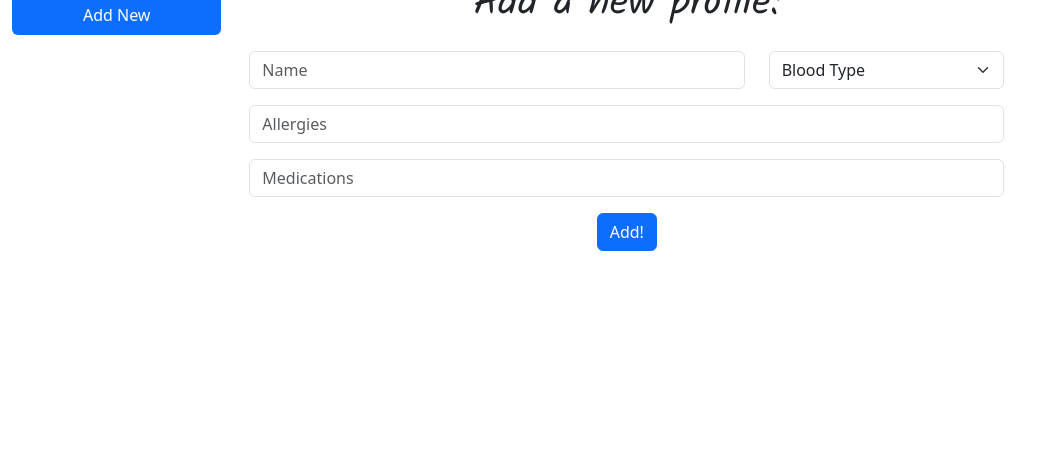
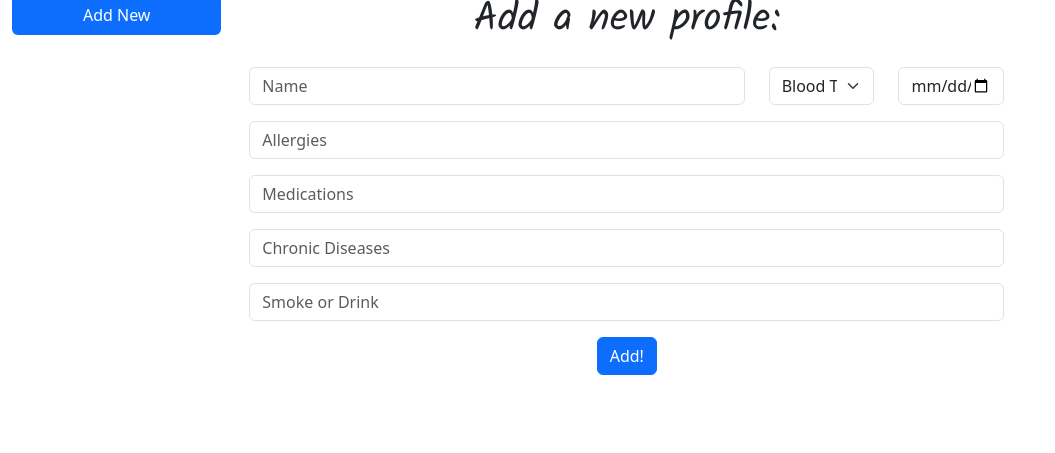
Before and after one commit to Thiagoalves033/Final_Project, a Flask app: page /profiles in a window 1280 px wide, after a click on "Add New". Shown: the part 347-800 px from the top of the page, without its empty margins (0-1055 px from the left). Run offline with Flask 3, Linux system fonts and the light colour scheme; the first user in the database is signed in.

Commit message:
Removed vaccination and appointments from profiles and added other values to the table

```diff
--- a/app.py
+++ b/app.py
@@ -109,21 +109,44 @@ def profiles():
         return render_template("profiles.html", PROFILES=profiles)
     else:
         name = request.form.get("name")
+        birth = request.form.get("birthdate")
         blood = request.form.get("blood")
         allergies = request.form.get("allergies")
         medications = request.form.get("medications")
+        chronic = request.form.get("chronic")
+        smokedrink = request.form.get("smokedrink")
 
         # Ensure everything was submitted
-        if not name or not blood or not allergies or not medications:
+        if not name or not birth or not blood or not allergies or not medications or not chronic or not smokedrink:
             return render_template("error.html")
 
         # Insert new profile
-        db.execute("INSERT INTO profiles (user_id, name, blood, allergies, medications) VALUES (?, ?, ?, ?, ?)",
-                   (session["user_id"], name, blood, allergies, medications))
+        db.execute("INSERT INTO profiles (user_id, name, birthdate, blood, allergies, medications, diseases, smokedrink) VALUES (?, ?, ?, ?, ?, ?, ?, ?)",
+                   (session["user_id"], name, birth, blood, allergies, medications, chronic, smokedrink))
         conn.commit()
 
         return redirect("/profiles")
 
+@app.route("/add_appointment", methods=["POST"])
+@login_required
+def add_appointment():
+    specialty = request.form.get("specialty")
+    date = request.form.get("ap_date")
+    hour = request.form.get("hour")
+
+    tab = request.form.get("activeTab")
+
+    # Ensure everything was submitted
+    if not specialty or not date or not hour:
+        return render_template("error.html")
+
+    # Insert new row
+    db.execute("INSERT INTO appointments (profile_id, specialty, date, time) VALUES (?, ?, ?, ?)",
+               (tab, specialty, date, hour))
+
+    conn.commit()
+
+    return redirect("/profiles")
 
 @app.route("/practices")
 @login_required
--- a/templates/profiles.html
+++ b/templates/profiles.html
@@ -16,7 +16,7 @@
         <div class="container">
             <div class="tab-content tc col-9" id="v-pills-tabContent">
                 {% for profile in PROFILES %}
-                <div class="tab-pane fade mt-3" id="{{ profile[2] }}" role="tabpanel" aria-labelledby="{{ profile [2] }}-tab" tabindex="0">
+                <div class="tab-pane fade mt-3" id="{{ profile[2] }}" role="tabpanel" aria-labelledby="{{ profile [0] }}" tabindex="0">
 
                     <!-- Basic Information -->
                     <h2>{{ profile[2] }}</h2>
@@ -24,104 +24,51 @@
                     <table class="table table table-bordered">
                         <tbody>
                             <tr>
-                                <th scope="row">Blood Type</th>
+                                <th scope="row">Date of Birth</th>
                                 <td>{{ profile[3] }}</td>
                             </tr>
 
                             <tr>
+                                <th scope="row">Blood Type</th>
+                                <td>{{ profile[4] }}</td>
+                            </tr>
+
+                            <tr>
                                 <th scope="row">Allergies</th>
+                                <td>{{ profile[5] }}</td>
+                            </tr>
+
+                            <tr>
+                                <th scope="row">Medications</th>
+                                <td>{{ profile[6] }}</td>
+                            </tr>
+
+                            <tr>
+                                <th scope="row">Chronic Diseases</th>
                                 <td>{{ profile[-2] }}</td>
                             </tr>
 
                             <tr>
-                                <th scope="row">Medications</th>
+                                <th scope="row">Smoke / Alcohol</th>
                                 <td>{{ profile[-1] }}</td>
                             </tr>
                         </tbody>
                     </table>
-
-                    <!-- Appointments -->
-                    <h2 class="my-3">Appointments</h2>
-                    <hr>
-                    <table class="table table table-bordered table-striped" id="ap_table">
-                        <thead>
-                            <th>Speciality</th>
-                            <th>Date</th>
-                            <th>Hour</th>
-                        </thead>
-                        <tbody>
-                            <tr>
-
-                            </tr>
-                        </tbody>
-                    </table>
-
-                    <!-- Add new row to appointments-->
-                    <div class="row">
-                        <div class="col-3 my-3">
-                            <input class="form-control mt-3" type="text" placeholder="Specialty" id="specialty" autocomplete="off">
-                        </div>
-
-                        <div class="col-3 my-3">
-                            <input class="form-control mt-3" type="date" placeholder="Date" id="ap_date" autocomplete="off">
-                        </div>
-
-                        <div class="col-3 my-3">
-                            <input class="form-control mt-3" type="time" placeholder="Hour" id="hour" autocomplete="off">
-                        </div>
-
-                        <div class="col-3 my-3">
-                            <button type="button" class="btn btn-secondary" id="ap_button">Add appointment</button>
-                        </div>
-                    </div>
-
-                    <!-- Vaccination -->
-                    <h2 class="my-3">Vaccination</h2>
-                    <hr>
-                    <table class="table table table-bordered table-striped" id="va_table">
-                        <thead>
-                            <th>Vaccine</th>
-                            <th>Dose</th>
-                            <th>Date</th>
-                        </thead>
-                        <tbody>
-
-                        </tbody>
-                    </table>
-
-                    <!-- Add new row to vaccination-->
-                    <div class="row">
-                        <div class="col-3">
-                            <input class="form-control my-3" type="text" placeholder="Vaccine" id="vaccine" autocomplete="off">
-                        </div>
-
-                        <div class="col-3">
-                            <input class="form-control my-3" type="text" placeholder="Dose" id="dose" autocomplete="off">
-                        </div>
-
-                        <div class="col-3">
-                            <input class="form-control my-3" type="date" placeholder="Date" id="va_date" autocomplete="off">
-                        </div>
-
-                        <div class="col-3 my-3">
-                            <button type="button" class="btn btn-secondary" id="va_button">Add new vaccine</button>
-                        </div>
-                    </div>
-
                 </div>
                 {% endfor %}
 
                 <!-- New profile form -->
                 <div class="tab-pane fade" id="add" role="tabpanel" aria-labelledby="add-tab" tabindex="0">
                     <form action="/profiles" method="post">
-                        <h2>Add a new profile:</h2>
+
+                        <h2 class="mt-3">Add a new profile:</h2>
 
                         <div class="row">
                             <div class="col-8">
                                 <input class="form-control mt-3" type="text" placeholder="Name" name="name" autocomplete="off" required>
                             </div>
 
-                            <div class="col-4 mt-3">
+                            <div class="col-2 mt-3">
                                 <select class="form-select" aria-label="Blood Type" name="blood">
                                     <option selected disabled>Blood Type</option>
                                     <option value="A+">A+</option>
@@ -134,11 +81,19 @@
                                     <option value="O-">O-</option>
                                 </select>
                             </div>
+
+                            <div class="col-2 mt-3">
+                                <input class="form-control" type="date" name="birthdate" autocomplete="off" required>
+                            </div>
                         </div>
 
                         <input class="form-control mt-3" type="text" placeholder="Allergies" name="allergies" autocomplete="off" required>
 
                         <input class="form-control mt-3" type="text" placeholder="Medications" name="medications" autocomplete="off" required>
+
+                        <input class="form-control mt-3" type="text" placeholder="Chronic Diseases" name="chronic" autocomplete="off" required>
+
+                        <input class="form-control mt-3" type="text" placeholder="Smoke or Drink" name="smokedrink" autocomplete="off" required>
 
                         <button class="btn btn-primary mt-3" type="submit">Add!</button>
                     </form>
```
Also changed, not shown: other parts of templates/profiles.html (+1 -1 lines).
